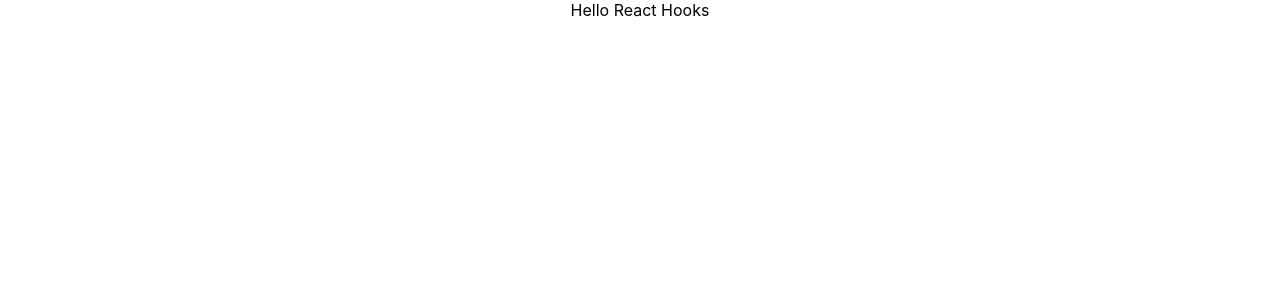
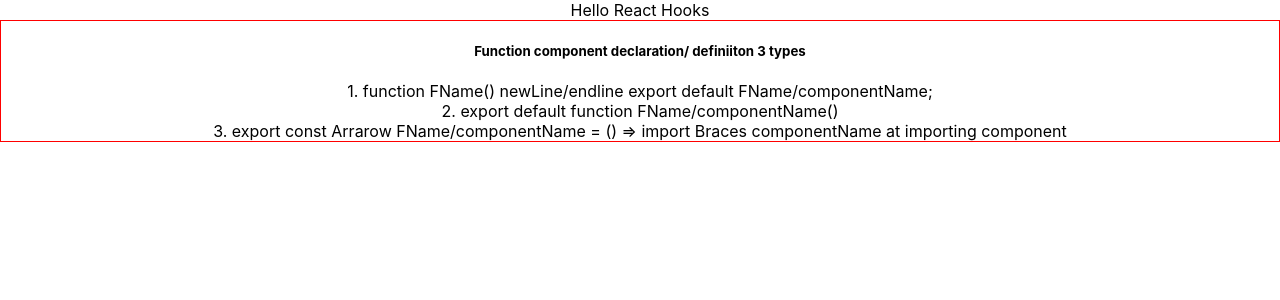
Before and after one commit to gnganapath/DipeshMalvia_YT_UI, a React (Create React App) app in the folder react-hooks/: page / in a window 1280 px wide. Shown: the top 300 px of the page. Built offline with nearby package versions, Linux system fonts and the light colour scheme.

Commit message:
function component declaration - 3 ways

```diff
--- a/react-hooks/src/App.js
+++ b/react-hooks/src/App.js
@@ -1,11 +1,13 @@
 import React from 'react';
 import  './App.css';
-
+import { UseStateHook} from './hooks-list/usestatehook';
 
 function App() {
   return (
     <div className="App">
-      <div> Hello React Hooks </div>
+      <div> Hello React Hooks
+        <UseStateHook />
+      </div>
     </div>
   );
 }
--- /dev/null
+++ b/react-hooks/src/hooks-list/usestatehook.js
@@ -0,0 +1,31 @@
+import React from 'react';
+
+// export default function UseStateHook() {
+
+// return (
+//    <>
+//     <div> Eeport default fun Name() </div>
+//  <div> export const  Arrarow FunName = () => import Braces  component Name</div>
+//  </>
+// )
+// }
+
+
+
+export const  UseStateHook = () => {
+
+    return (
+
+    <>
+    <div style={{border: " 1px solid red"}}> <h5> Function component declaration/ definiiton 3 types </h5>
+        <div>1. function FName()  {}  newLine/endline export default FName/componentName; </div>
+
+        <div>2. export default function FName/componentName() </div>
+
+        <div>3.  export const  Arrarow FName/componentName = () => import Braces  componentName at importing component</div>
+    </div>
+    </>
+
+
+)
+}
```
Also changed, not shown: react-hooks/src/hooks-list/useeffecthook.js (added, +11 -0 lines), react-hooks/commit-stage-images/function-component-declare-3 ways.png (added).
